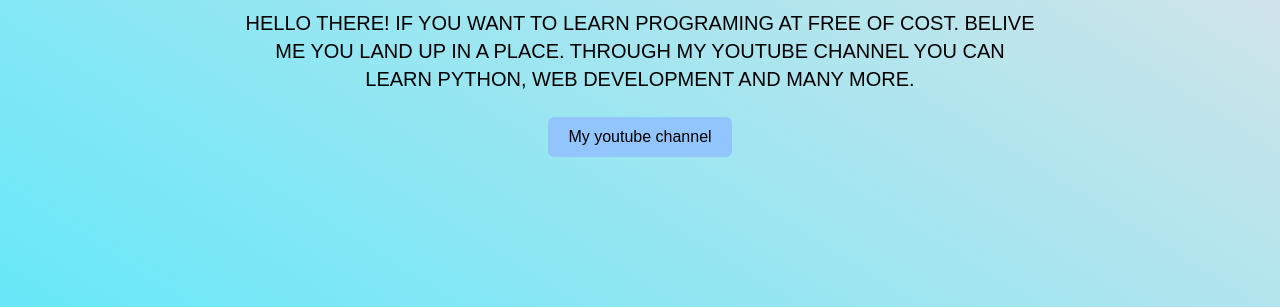
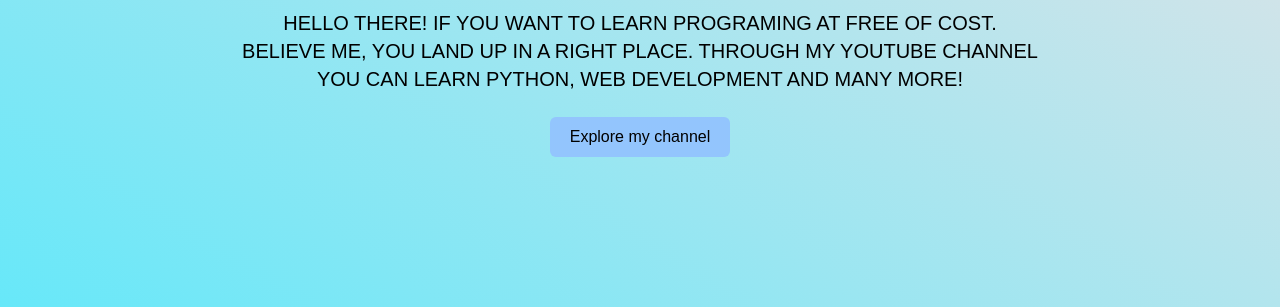
Before and after one commit to AyushSaman/ProgrammingWithHarry, a plain HTML site: page index.html in a window 1280 px wide. Shown: the part 493-800 px from the top of the page. Drawn offline with Linux system fonts and the light colour scheme; a web font is replaced by a local one.

Commit message:
just twiek a bit

```diff
--- a/index.html
+++ b/index.html
@@ -48,12 +48,12 @@
       <p
         class="text text-sm text-center my-3 leading-6 animate-oneTimePulse lg:mx-60 lg:text-xl"
       >
-        Hello there! If you want to learn programing at free of cost. Belive me you land up in a place. through my youtube channel you can learn Python, Web development and many more.
+        Hello there! If you want to learn programing at free of cost. Believe me, you land up in a right place. through my youtube channel you can learn Python, Web development and many more!
       </p>
       <button class="bg-blue-300 py-2 px-5 rounded-md my-3 hover:bg-blue-400">
         <a
           href="https://www.youtube.com/c/ProgrammingWithHarry"
-          >My youtube channel</a
+          >Explore my channel</a
         >
       </button>
       <div class="nav nav-black z-20">
```
